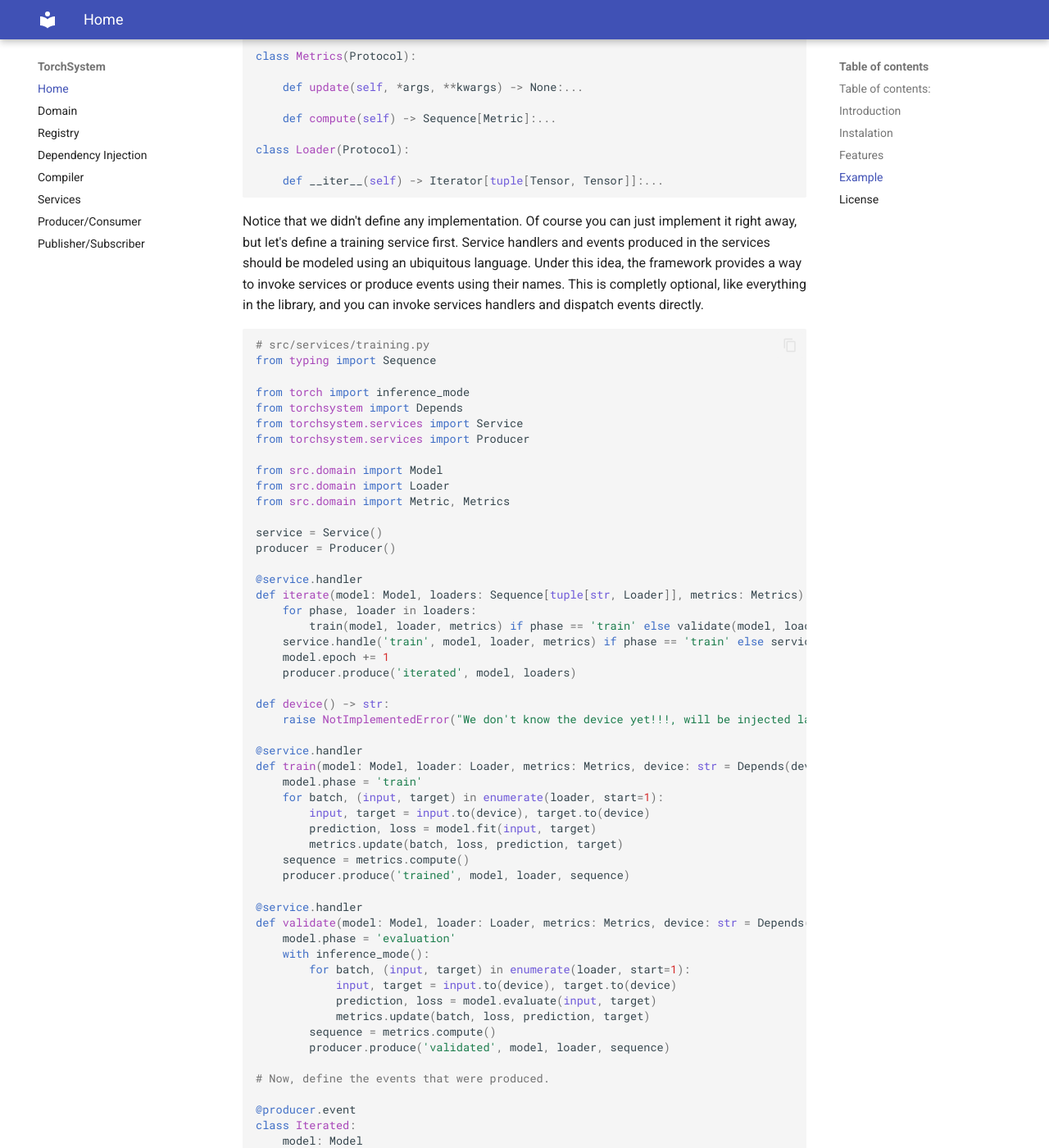
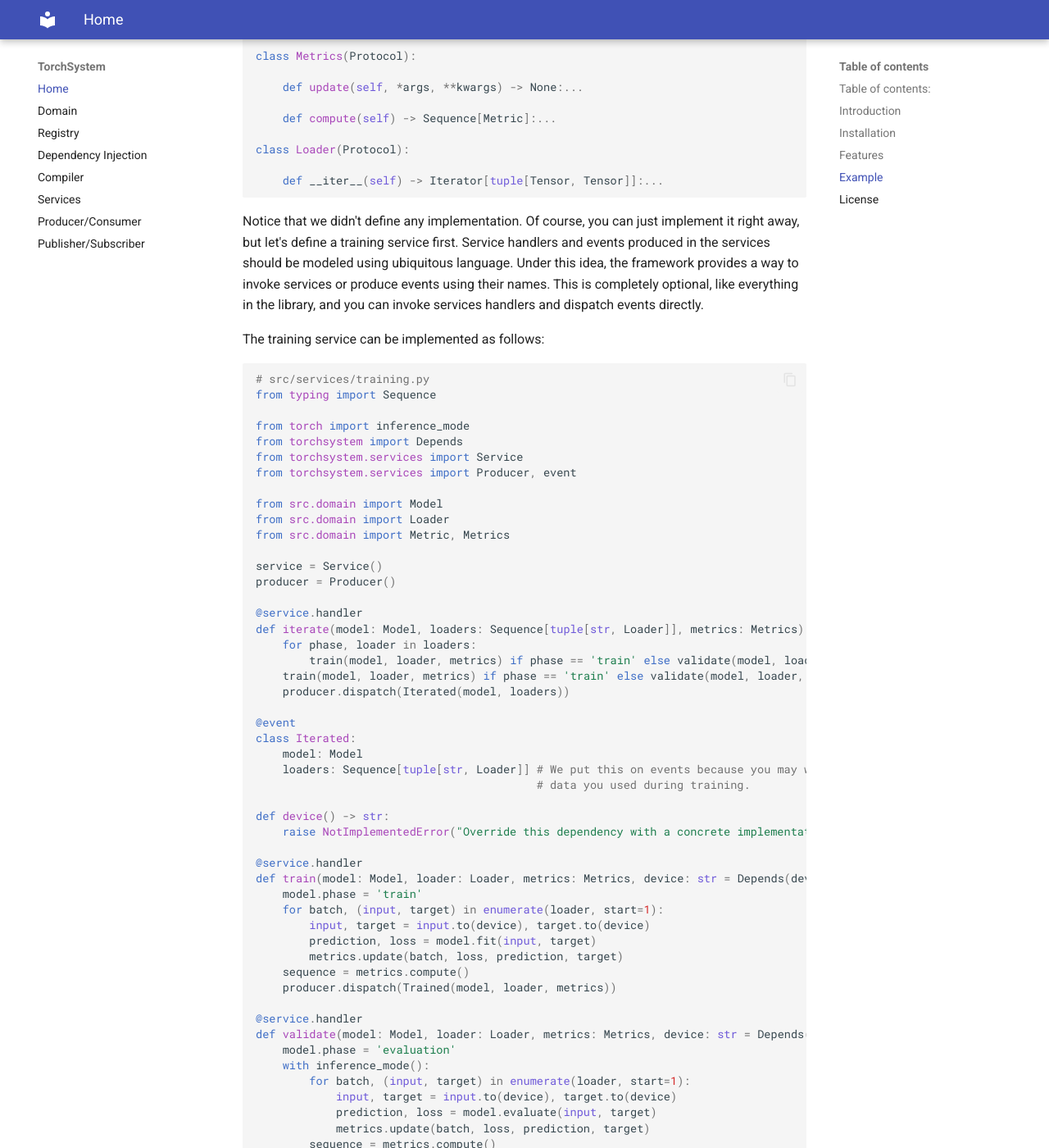
Before and after one commit to entropy-flux/TorchSystem, an MkDocs documentation site: the page built from docs/index.md, in a window 1280 px wide and 1400 px high, scrolled down 2735 px. Shown: the whole window at 82% size. Built offline with MkDocs 1.6.1 and Material for MkDocs 9.7.7, drawn with Linux system fonts in a browser that asks for light colours; some of the changed text lies outside the part shown.

Commit message:
Remove producer.event method. Add event decorator instead

````diff
--- a/docs/index.md
+++ b/docs/index.md
@@ -6,7 +6,7 @@ This framework will help you to create powerful and scalable IA systems using th
 
 - [Introduction](#introduction)
 - [Features](#features)
-- [Instalation](#instalation)
+- [Installation](#instalation)
 - [Example](#example)
 - [License](#license)
 
@@ -22,7 +22,7 @@ Services may produce data, such as events, metrics, or logs, that are not their
 
 With all this in mind, the need for a well-defined framework that defines aggregates and handles service interactions becomes evident. While it is up to the developer to define his domain, this framework provides a set of tools to facilitate their implementation.
 
-## Instalation
+## Installation
 
 To install the framework, you can use pip:
 
@@ -66,7 +66,7 @@ class Model(Protocol):
     id: Any
     phase: str
     epoch: int
-    events: Events # You will find out why we need this later
+    events: Events
     nn: Module
     criterion: Module
     optimizer: Module
@@ -90,7 +90,9 @@ class Loader(Protocol):
     def __iter__(self) -> Iterator[tuple[Tensor, Tensor]]:...
 ```
 
-Notice that we didn't define any implementation. Of course you can just implement it right away, but let's define a training service first. Service handlers and events produced in the services should be modeled using an ubiquitous language. Under this idea, the framework provides a way to invoke services or produce events using their names. This is completly optional, like everything in the library, and you can invoke services handlers and dispatch events directly.
+Notice that we didn't define any implementation. Of course, you can just implement it right away, but let's define a training service first. Service handlers and events produced in the services should be modeled using ubiquitous language. Under this idea, the framework provides a way to invoke services or produce events using their names. This is completely optional, like everything in the library, and you can invoke services handlers and dispatch events directly.
+
+The training service can be implemented as follows:
 
 ```python
 # src/services/training.py
@@ -99,7 +101,7 @@ from typing import Sequence
 from torch import inference_mode
 from torchsystem import Depends
 from torchsystem.services import Service
-from torchsystem.services import Producer
+from torchsystem.services import Producer, event
 
 from src.domain import Model
 from src.domain import Loader
@@ -112,12 +114,17 @@ producer = Producer()
 def iterate(model: Model, loaders: Sequence[tuple[str, Loader]], metrics: Metrics):
     for phase, loader in loaders:
         train(model, loader, metrics) if phase == 'train' else validate(model, loader, metrics)
-    service.handle('train', model, loader, metrics) if phase == 'train' else service.handle('validate', model, loader, metrics)
-    model.epoch += 1
-    producer.produce('iterated', model, loaders)
+    train(model, loader, metrics) if phase == 'train' else validate(model, loader, metrics)
+    producer.dispatch(Iterated(model, loaders))
+
+@event
+class Iterated:
+    model: Model
+    loaders: Sequence[tuple[str, Loader]] # We put this on events because you may want to store info about the
+                                          # data you used during training.
 
 def device() -> str:
-    raise NotImplementedError("We don't know the device yet!!!, will be injected later")
+    raise NotImplementedError("Override this dependency with a concrete implementation")
 
 @service.handler
 def train(model: Model, loader: Loader, metrics: Metrics, device: str = Depends(device)):
@@ -127,7 +134,7 @@ def train(model: Model, loader: Loader, metrics: Metrics, device: str = Depends(
         prediction, loss = model.fit(input, target)
         metrics.update(batch, loss, prediction, target)
     sequence = metrics.compute()
-    producer.produce('trained', model, loader, sequence)
+    producer.dispatch(Trained(model, loader, metrics))
 
 @service.handler
 def validate(model: Model, loader: Loader, metrics: Metrics, device: str = Depends(device)):
@@ -138,30 +145,19 @@ def validate(model: Model, loader: Loader, metrics: Metrics, device: str = Depen
             prediction, loss = model.evaluate(input, target)
             metrics.update(batch, loss, prediction, target)
         sequence = metrics.compute()
-        producer.produce('validated', model, loader, sequence)
+    producer.dispatch(Trained(model, loader, metrics))
 
-# Now, define the events that were produced.
-
-@producer.event
-class Iterated:
-    model: Model
-    loaders: Sequence[tuple[str, Loader]]
-
-@producer.event
+@event
 class Trained:
     model: Model
     loader: Loader
     metrics: Sequence[Metric]
 
-@producer.event
+@event
 class Validated:
     model: Model
     loader: Loader
     metrics: Sequence[Metric]
-
-# The events are registered in the producer
-# by their name (ubiquitous language). The producer will take care of the name resolution using
-# a name generator, wich is CamelCase to kebab-case by default.
 ```
 
 And that's it! A simple training system. Notice that it is completely decoupled from the implementation of the domain. It's only task is to orchestrate the training process and produce events from it. It doesn't provide any storage logic or data manipulation, only stateless training logic. Now you can now build a whole data storage system, logging or any other service you need around this simple service.
@@ -226,7 +222,7 @@ def on_high_accuracy(metric: Metric):
         raise StopIteration # Exceptions are a good way to propagate information backwards in the system.
 ```
 
-This is a simple early stopping service. It listens to the metrics produced by the training service and raises a StopIteration exception when the loss is low enough or the accuracy is high. The exception is enqueued in the model events and can be raised again when needed, for example in an `onepoch` hook in the aggregate. A `Publisher` could also be used to send the messages to the subscribers but it wasn't necessary in this case.
+This is a simple early stopping service. It listens to the metrics produced by the training service and raises a StopIteration exception when the loss is low enough or the accuracy is high. The exception is enqueued in the model events and can be raised again when needed, for example in a `onepoch` hook in the aggregate. A `Publisher` could also be used to send the messages to the subscribers, but it wasn't necessary in this case.
 
 Now we are going to implement a simple classifier aggregate in order to train a neural network for image classification tasks.
 
@@ -310,7 +306,7 @@ class Classifier(Aggregate):
         ...
 ```
 
-The `Classifier` aggregate we just created can be built and compiled in a simple way. However you will find yourself in situations where you need to pick a torch backend, create and clean multiprocessing resources, pickle modules, etc., and you will need a tool to build the aggregate an compile it.
+The `Classifier` aggregate we just created can be built and compiled in a simple way. However, you will find yourself in situations where you need to pick a torch backend, create and clean multiprocessing resources, pickle modules, etc., and you will need a tool to build the aggregate and compile it.
 
 I will implement a compilation pipeline, just to show you how to use the compiler:
 
````
Also changed, not shown: other parts of docs/index.md (+2 -2 lines), README.md (+23 -27 lines), docs/registry.md (+4 -4 lines), 3 other files.
